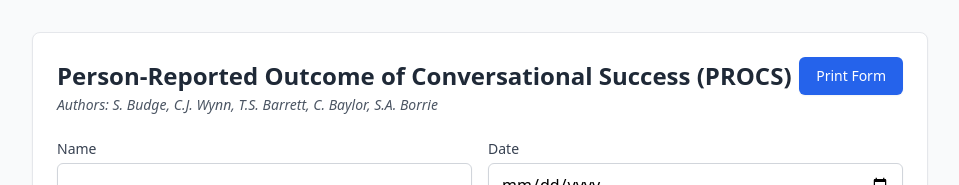
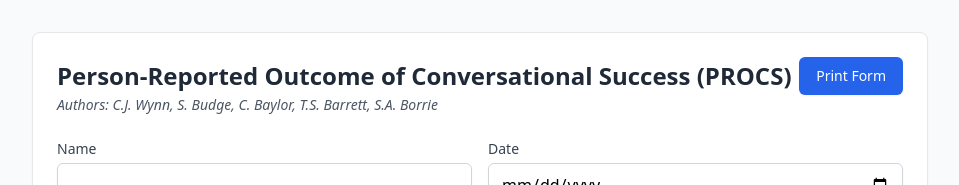
Before and after one commit to Human-Interaction-Lab/PROCS-Form, a React (Vite) app: page / in a window 1280 px wide. Shown: the top 185 px of the page, without its empty margins (160-1119 px from the left). Built offline with nearby package versions, Linux system fonts and the light colour scheme.

Commit message:
updated author order

```diff
--- a/src/components/ConversationAssessment.tsx
+++ b/src/components/ConversationAssessment.tsx
@@ -93,7 +93,7 @@ const ConversationAssessment = () => {
           </div>
 
           <div className="text-sm text-gray-600 italic print:text-xs mb-6 print:mb-2">
-            Authors: S. Budge, C.J. Wynn, T.S. Barrett, C. Baylor, S.A. Borrie
+            Authors: C.J. Wynn, S. Budge, C. Baylor, T.S. Barrett, S.A. Borrie
           </div>
 
           <form className="space-y-6 print:space-y-2">
```
Also changed, not shown: 3 other files (tests, documents, lock files or other folders).
